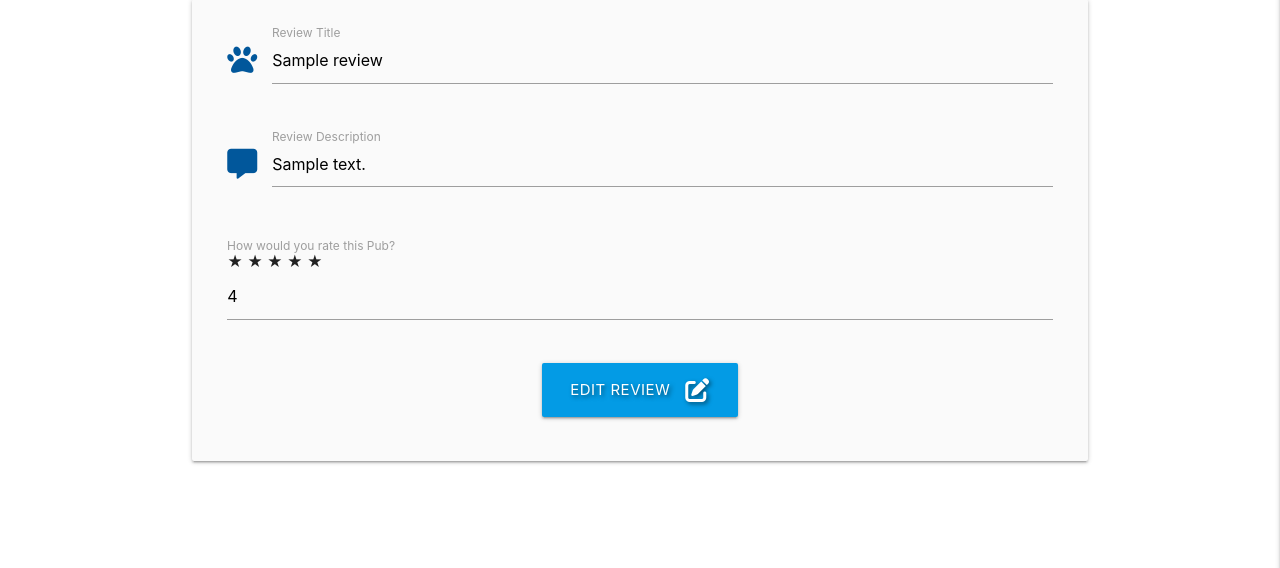
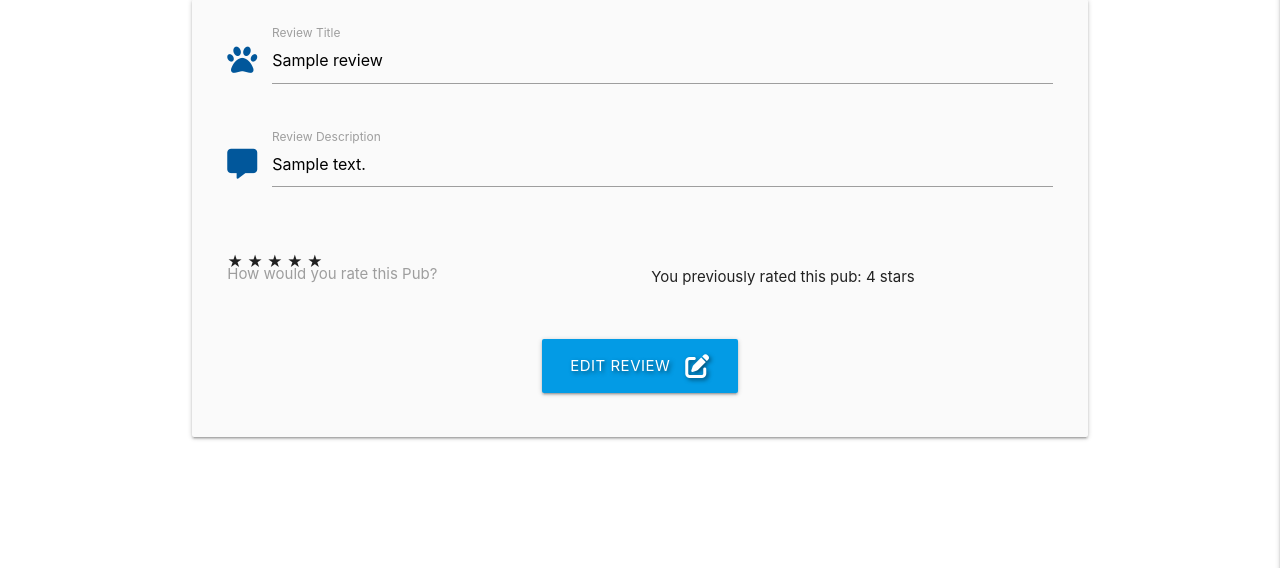
Before and after one commit to amegeddon/Paws-and-Pints, a Flask app: template templates/edit_review.html in a window 1280 px wide. Shown: the part 160-728 px from the top of the page. Run offline with Flask 3, Linux system fonts and the light colour scheme; the template is opened without the code that fills it: most values are stand-ins (such as "Sample title", 1, 10 or a date in 2020); some libraries are stand-ins or nearby versions.

Commit message:
Improves pub rating section by including a paragraph element that displays the message 'You previously rated this pub {{ review.user_rating }} stars', providing users with feedback on their previous rating

```diff
--- a/templates/edit_review.html
+++ b/templates/edit_review.html
@@ -18,8 +18,6 @@
                 </div>
             </div>
 
-
-
             <!-- Review text -->
             <div class="row">
                 <div class="input-field col s12">
@@ -33,8 +31,8 @@
 
             <!-- Pub rating -->
 <div class="row">
-                <div class="input-field col s12">
-                    <label for="user_rating"  class="rating-label validate required">How would you rate this Pub?</label>
+    <div class="input-field col s6">
+        <label for="user_rating" class="rating-label validate required">How would you rate this Pub?</label>
         <div class="star-rating">
             <span class="star1">&#9733;</span>
             <span class="star1">&#9733;</span>
@@ -42,7 +40,10 @@
             <span class="star1">&#9733;</span>
             <span class="star1">&#9733;</span>
         </div>
-                    <input id="user_rating" name="user_rating" value="{{ review.user_rating }}" type="number" required>
+    </div>
+    <div class="input-field col s6">
+        <p>You previously rated this pub: <span id="user_rating_display">{{ review.user_rating }}</span> stars</p>
+        <input id="user_rating" name="user_rating" value="{{ review.user_rating }}" type="number" style="display: none;" required>
     </div>
 </div>
 
```
Lines whose indentation alone changed are shown as unchanged.
